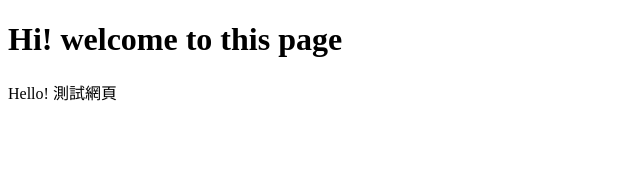
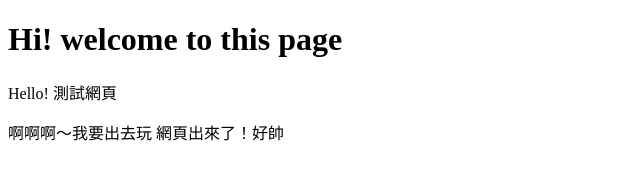
Before and after one commit to angelaust/test01, a plain HTML site: page index.html in a window 1280 px wide. Shown: the whole page, without its empty margins (0-640 px from the left). Drawn offline with Linux system fonts and the light colour scheme.

Commit message:
隨便亂打

```diff
--- a/index.html
+++ b/index.html
@@ -7,5 +7,7 @@
 <body>
   <h1> Hi! welcome to this page </h1>
   <p> Hello! 測試網頁</p>
+  啊啊啊～我要出去玩
+  網頁出來了！好帥
 </body>
 </html>
```
